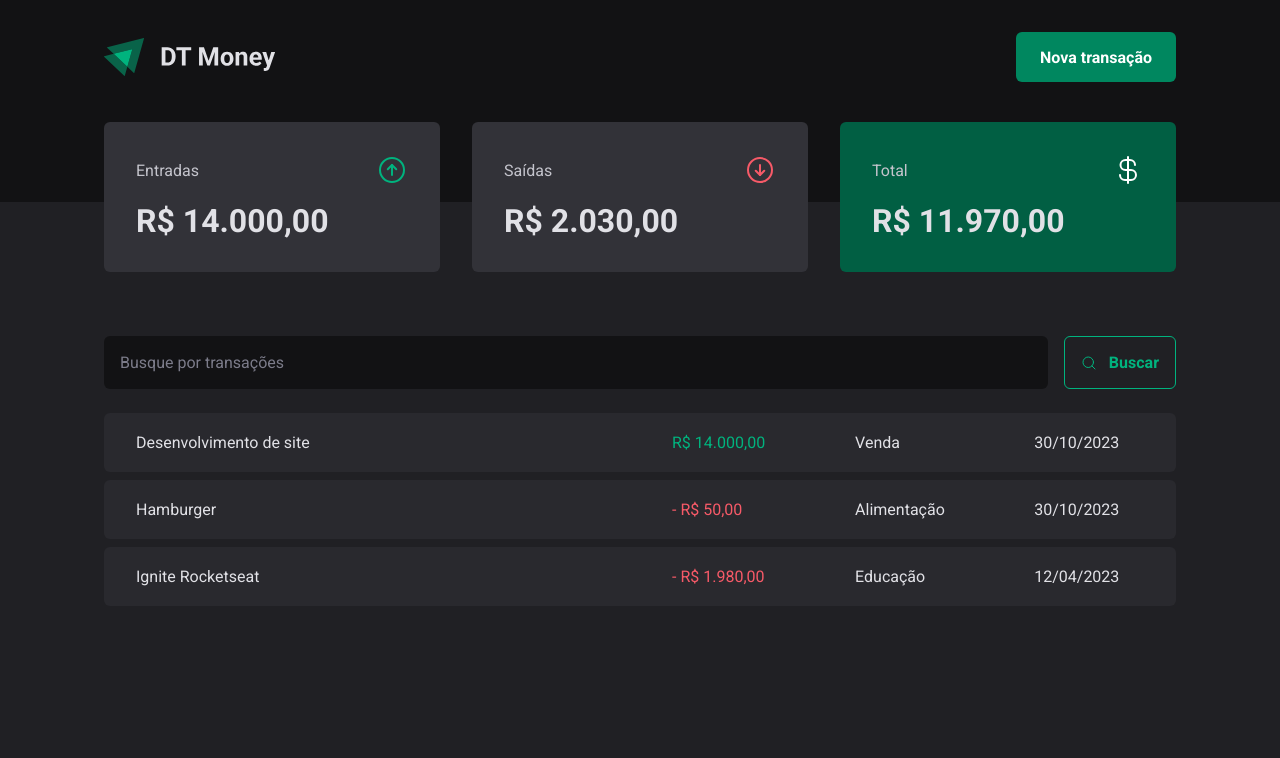
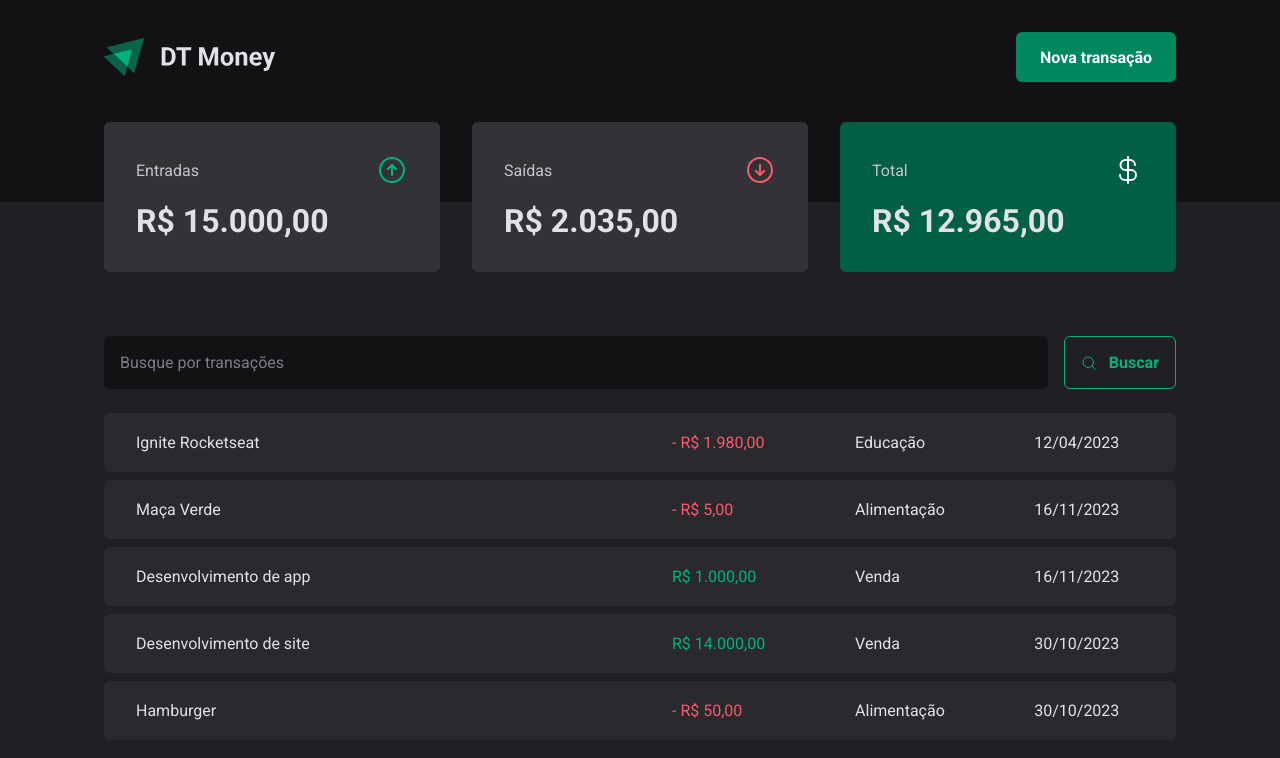
Before and after one commit to EllenBessa/dt-money, a React (Vite) app: page / in a window 1280 px wide. Shown: the top 758 px of the page. Built offline with nearby package versions, Linux system fonts and the light colour scheme; data requests are answered from the project's data file.

Commit message:
feat: :sparkles: Conexão com a API - Criando nova transação

```diff
--- a/server.json
+++ b/server.json
@@ -23,6 +23,22 @@
       "category": "Educação",
       "price": 1980,
       "createAt": "2023-4-12"
+    },
+    {
+      "description": "Desenvolvimento de app",
+      "price": 1000,
+      "category": "Venda",
+      "type": "income",
+      "createAt": "2023-11-16T14:45:23.045Z",
+      "id": 4
+    },
+    {
+      "description": "Maça Verde",
+      "price": 5,
+      "category": "Alimentação",
+      "type": "outcome",
+      "createAt": "2023-11-16T15:01:42.764Z",
+      "id": 5
     }
   ]
 }
--- a/src/components/NewTransactionModal/index.tsx
+++ b/src/components/NewTransactionModal/index.tsx
@@ -1,10 +1,12 @@
 import { ArrowCircleDown, ArrowCircleUp, X } from "phosphor-react";
+import { useContext } from "react";
 import { Controller, useForm } from "react-hook-form";
 import * as z from "zod";
 
 import { zodResolver } from "@hookform/resolvers/zod";
 import * as Dialog from "@radix-ui/react-dialog";
 
+import { TransactionsContext } from "../../contexts/TransactionsContext";
 import {
   CloseButton,
   Content,
@@ -23,10 +25,13 @@
 type NewTransactionFormInputs = z.infer<typeof newTransactionFormSchema>;
 
 export function NewTransactionModal() {
+  const { createTransactions } = useContext(TransactionsContext);
+
   const {
     control,
     register,
     handleSubmit,
+    reset,
     formState: { isSubmitting }
   } = useForm<NewTransactionFormInputs>({
     resolver: zodResolver(newTransactionFormSchema),
@@ -36,9 +41,16 @@
   });
 
   async function handleCreateNewTransaction(data: NewTransactionFormInputs) {
-    await new Promise((resolve) => setTimeout(resolve, 2000));
+    const { description, price, category, type } = data;
 
-    console.log(data);
+    await createTransactions({
+      description,
+      price,
+      category,
+      type
+    });
+
+    reset();
   }
 
   return (
--- a/src/contexts/TransactionsContext.tsx
+++ b/src/contexts/TransactionsContext.tsx
@@ -11,9 +11,17 @@
   createAt: string;
 }
 
+interface CreateTransactionInput {
+  description: string;
+  price: number;
+  category: string;
+  type: "income" | "outcome";
+}
+
 interface TransactionContextType {
   transactions: Transactions[];
   fetchTransactions: (query?: string) => Promise<void>;
+  createTransactions: (data: CreateTransactionInput) => Promise<void>;
 }
 
 interface TransactionProviderProps {
@@ -28,6 +36,8 @@
   async function fetchTransactions(query?: string) {
     const response = await api.get("/transactions", {
       params: {
+        _sort: "createAt",
+        _order: "desc",
         q: query
       }
     });
@@ -35,12 +45,28 @@
     setTransactions(response.data);
   }
 
+  async function createTransactions(data: CreateTransactionInput) {
+    const { description, price, category, type } = data;
+
+    const response = await api.post("transactions", {
+      description,
+      price,
+      category,
+      type,
+      createAt: new Date()
+    });
+
+    setTransactions((state) => [response.data, ...state]);
+  }
+
   useEffect(() => {
     fetchTransactions();
   }, []);
 
   return (
-    <TransactionsContext.Provider value={{ transactions, fetchTransactions }}>
+    <TransactionsContext.Provider
+      value={{ transactions, fetchTransactions, createTransactions }}
+    >
       {children}
     </TransactionsContext.Provider>
   );
```
